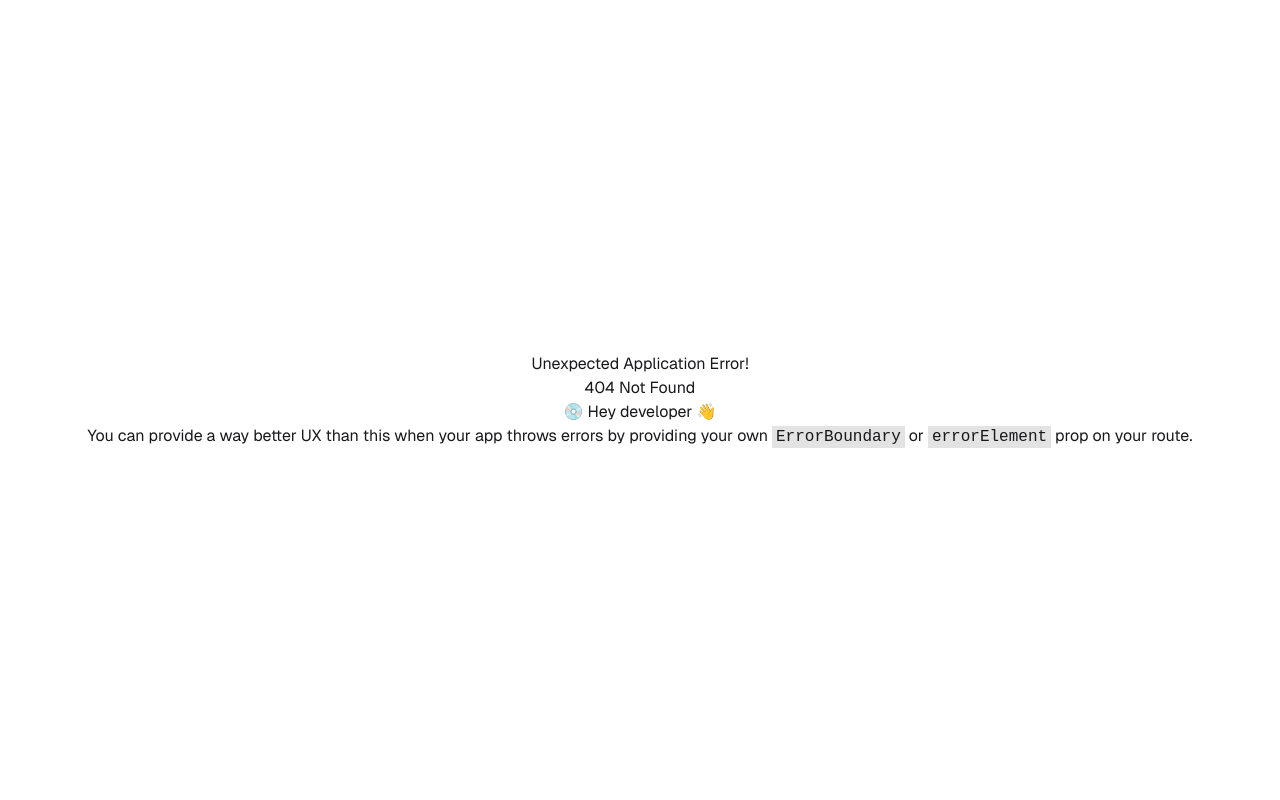
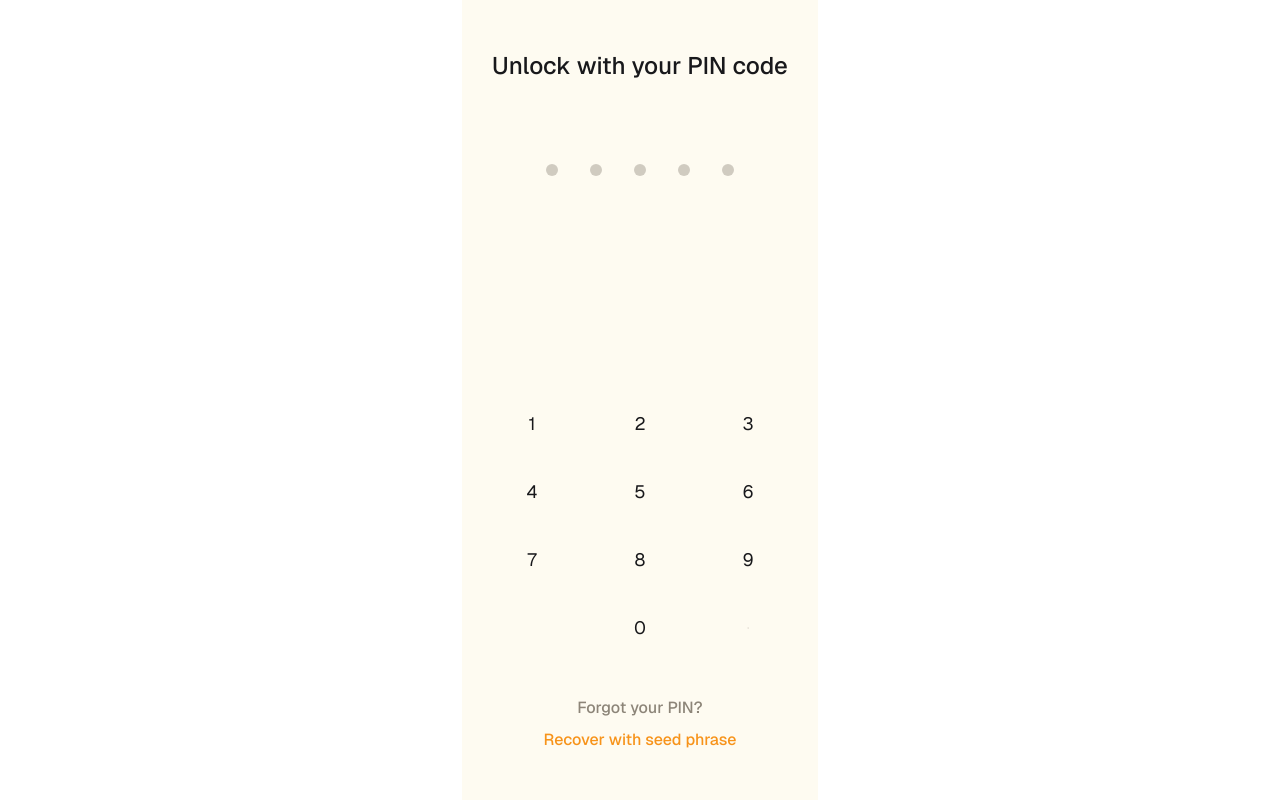
Before and after one commit to BitcreditProtocol/E-Bill-frontend, a React (Vite) app: page /unlock in a window 1280 px wide. Before the commit this address had no page. Built offline with nearby package versions, Linux system fonts and the light colour scheme; a web font is replaced by a local one.

Commit message:
chore: unlock with PIN

```diff
--- a/src/constants/routes.ts
+++ b/src/constants/routes.ts
@@ -1,5 +1,8 @@
 const LOGIN = "/login";
+
+const UNLOCK = "/unlock";
 
 export default {
   LOGIN,
+  UNLOCK,
 };
--- a/src/layouts/Default.tsx
+++ b/src/layouts/Default.tsx
@@ -1,6 +1,6 @@
 export default function Default({ children }: { children: React.ReactNode }) {
   return (
-    <div className="min-w-[320px] w-full h-full flex flex-col items-center p-[24px]">
+    <div className="max-w-[375px] w-full min-h-fit h-screen flex flex-col items-center bg-elevation-50">
       {children}
     </div>
   );
--- a/src/main.tsx
+++ b/src/main.tsx
@@ -7,11 +7,17 @@ import CreateIdentity from "./pages/onboarding/CreateIdentity";
 import ConnectCompany from "./pages/onboarding/ConnectCompany";
 import ProfileInfo from "./pages/onboarding/ProfileInfo";
 import Home from "./pages/Home";
+import Unlock from "./pages/Unlock.tsx";
+import routes from "./constants/routes.ts";
 
 import "./index.css";
 import "./styles/fonts.css";
 
 const router = createBrowserRouter([
+  {
+    path: routes.UNLOCK,
+    element: <Unlock />,
+  },
   {
     path: "/",
     element: <Home />,
--- /dev/null
+++ b/src/pages/Unlock.tsx
@@ -0,0 +1,74 @@
+import { useState } from "react";
+import { useForm } from "react-hook-form";
+import deleteIcon from "@/assets/delete-icon.svg";
+
+export default function Unlock() {
+  const { reset } = useForm();
+  const [pin, setPin] = useState<string>("");
+
+  const addDigit = (digit: string) => {
+    if (pin.length < 5) {
+      setPin((prevPin) => prevPin + digit);
+    }
+  };
+
+  const deleteDigit = () => {
+    setPin((prevPin) => prevPin.slice(0, -1));
+  };
+
+  const resetPin = () => {
+    setPin("");
+    reset();
+  };
+
+  return (
+    <div className="flex flex-col justify-between min-h-fit h-screen py-12 px-[30px]">
+      {/* Header and PIN display */}
+      <div className="flex flex-col items-center gap-20 text-center">
+        <h1 className="font-sans font-medium text-[24px]">
+          Unlock with your PIN code
+        </h1>
+        <div className="flex gap-8">
+          {Array.from({ length: 5 }).map((_, idx) => (
+            <div
+              key={idx}
+              className={`w-3 h-3 rounded-full ${
+                pin.length > idx ? "bg-[#F7931A]" : "bg-[#1B0F00]/20"
+              }`}
+            />
+          ))}
+        </div>
+      </div>
+
+      <div className="flex flex-col gap-11 justify-center items-center">
+        <div className="grid grid-cols-3 gap-x-[60px] gap-y-5">
+          {[1, 2, 3, 4, 5, 6, 7, 8, 9, "", 0, "delete"].map((item, idx) => (
+            <button
+              key={idx}
+              onClick={() => {
+                if (item === "delete") {
+                  deleteDigit();
+                } else if (item !== "") {
+                  addDigit(item.toString());
+                }
+              }}
+              className="w-12 h-12 bg-transparent flex items-center justify-center text-lg font-normal"
+              disabled={item === ""}
+            >
+              {item === "delete" ? <img src={deleteIcon} /> : item}
+            </button>
+          ))}
+        </div>
+
+        <div className="flex flex-col gap-2 text-center">
+          <span className="font-medium text-[#1B0F0080] cursor-pointer">
+            Forgot your PIN?
+          </span>
+          <span className="font-medium text-[#F7931A] cursor-pointer">
+            Recover with seed phrase
+          </span>
+        </div>
+      </div>
+    </div>
+  );
+}
```
Also changed, not shown: src/assets/delete-icon.svg (added).
